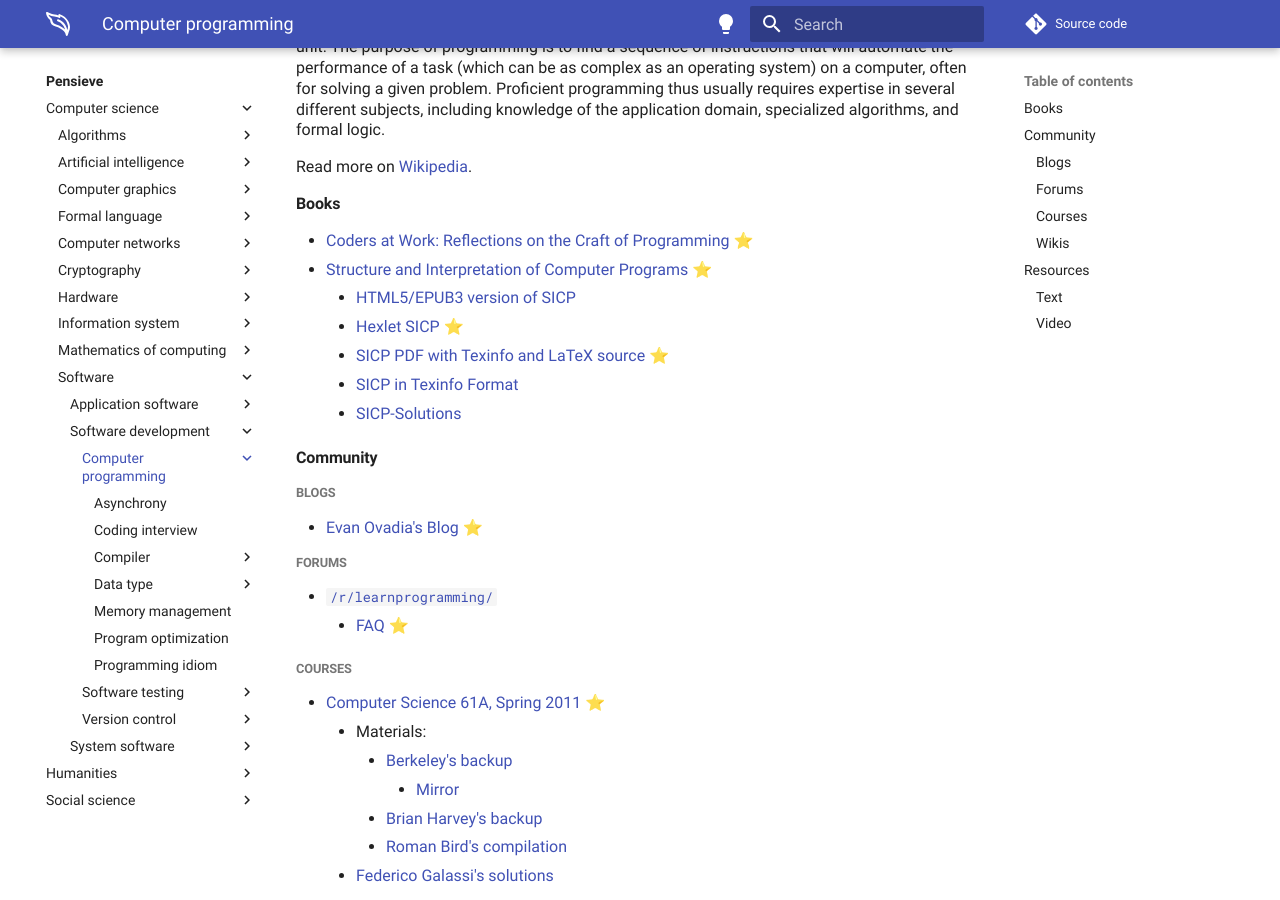
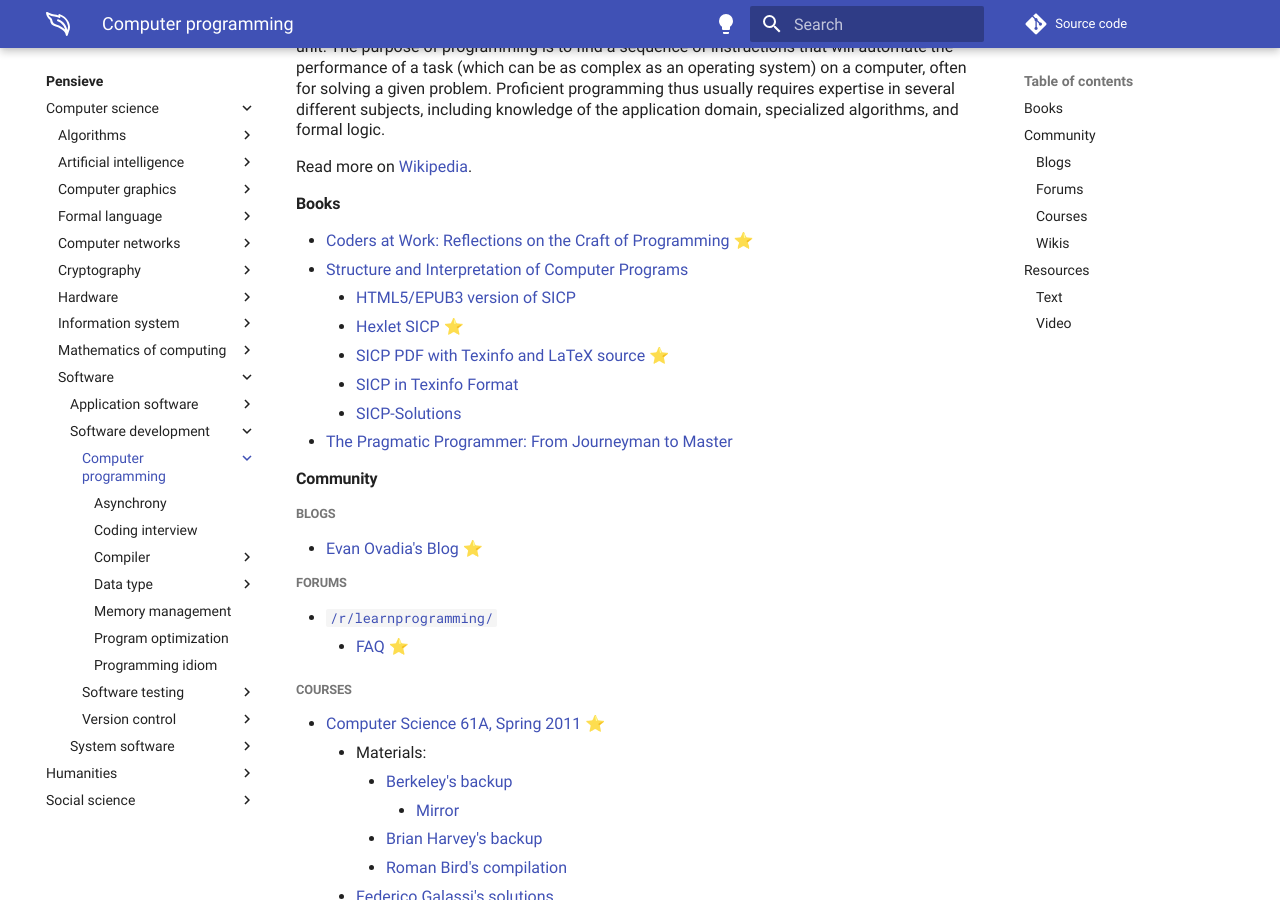
Before and after one commit to paveloom/paveloom.dev, an MkDocs documentation site: the page built from content/pensieve/computer-programming.md, in a window 1280 px wide and 900 px high, scrolled down 336 px. Built offline with MkDocs 1.6.1 and Material for MkDocs 9.7.7, drawn with Linux system fonts in a browser that asks for light colours; comment, search, counter and statistics services are not loaded.

Commit message:
Pensieve: update the Computer programming page.

```diff
--- a/content/pensieve/computer-programming.md
+++ b/content/pensieve/computer-programming.md
@@ -6,12 +6,13 @@
 
 #### Books
 - [Coders at Work: Reflections on the Craft of Programming](https://codersatwork.com) ⭐
-- [Structure and Interpretation of Computer Programs](https://en.wikipedia.org/wiki/Structure_and_Interpretation_of_Computer_Programs) ⭐
+- [Structure and Interpretation of Computer Programs](https://en.wikipedia.org/wiki/Structure_and_Interpretation_of_Computer_Programs)
     - [HTML5/EPUB3 version of SICP](https://github.com/sarabander/sicp)
     - [Hexlet SICP](https://sicp.hexlet.io) ⭐
     - [SICP PDF with Texinfo and LaTeX source](https://github.com/sarabander/sicp-pdf) ⭐
     - [SICP in Texinfo Format](https://www.neilvandyke.org/sicp-texi)
     - [SICP-Solutions](http://community.schemewiki.org/?SICP-Solutions)
+- [The Pragmatic Programmer: From Journeyman to Master](https://www.goodreads.com/book/show/4099.The_Pragmatic_Programmer)
 
 #### Community
 
```
